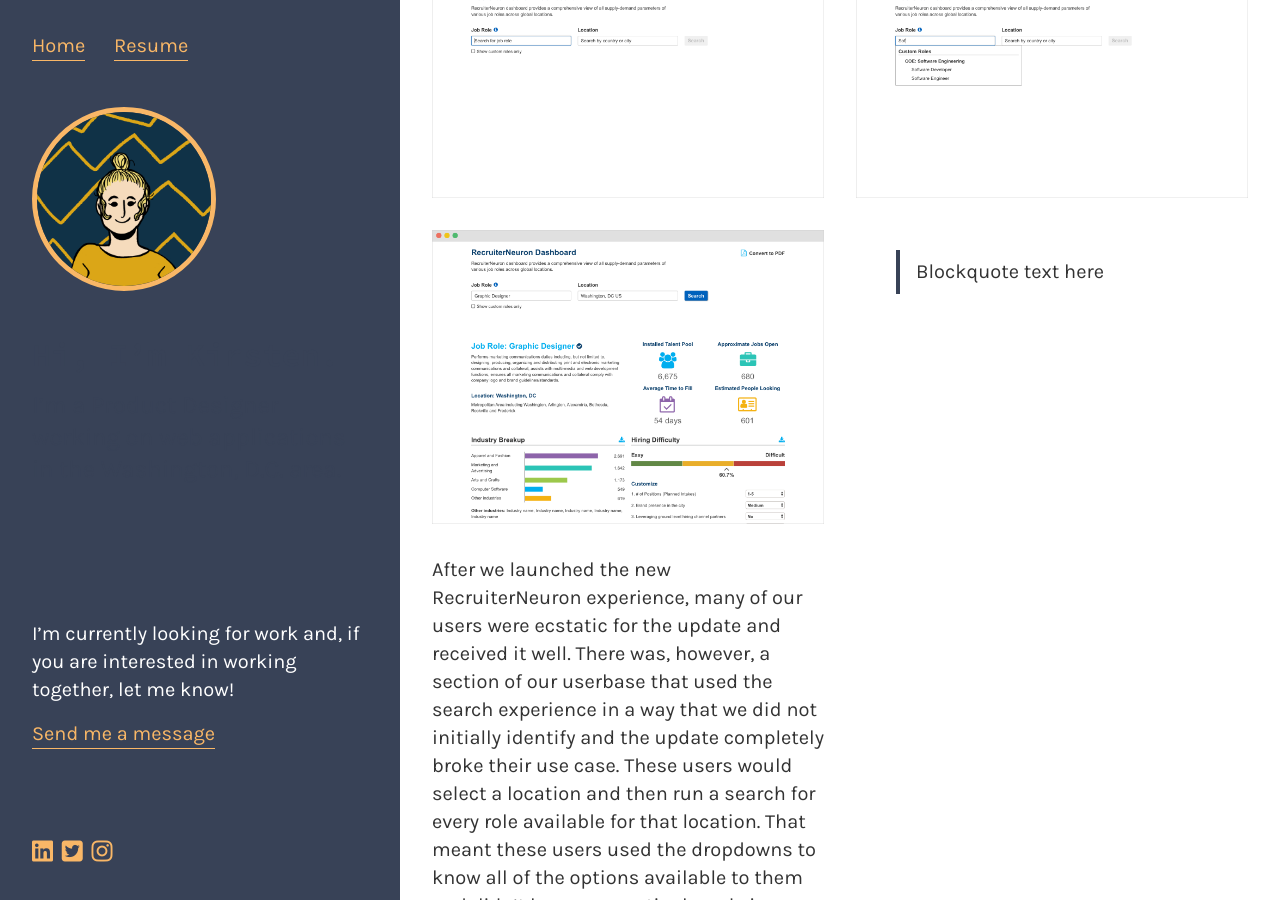
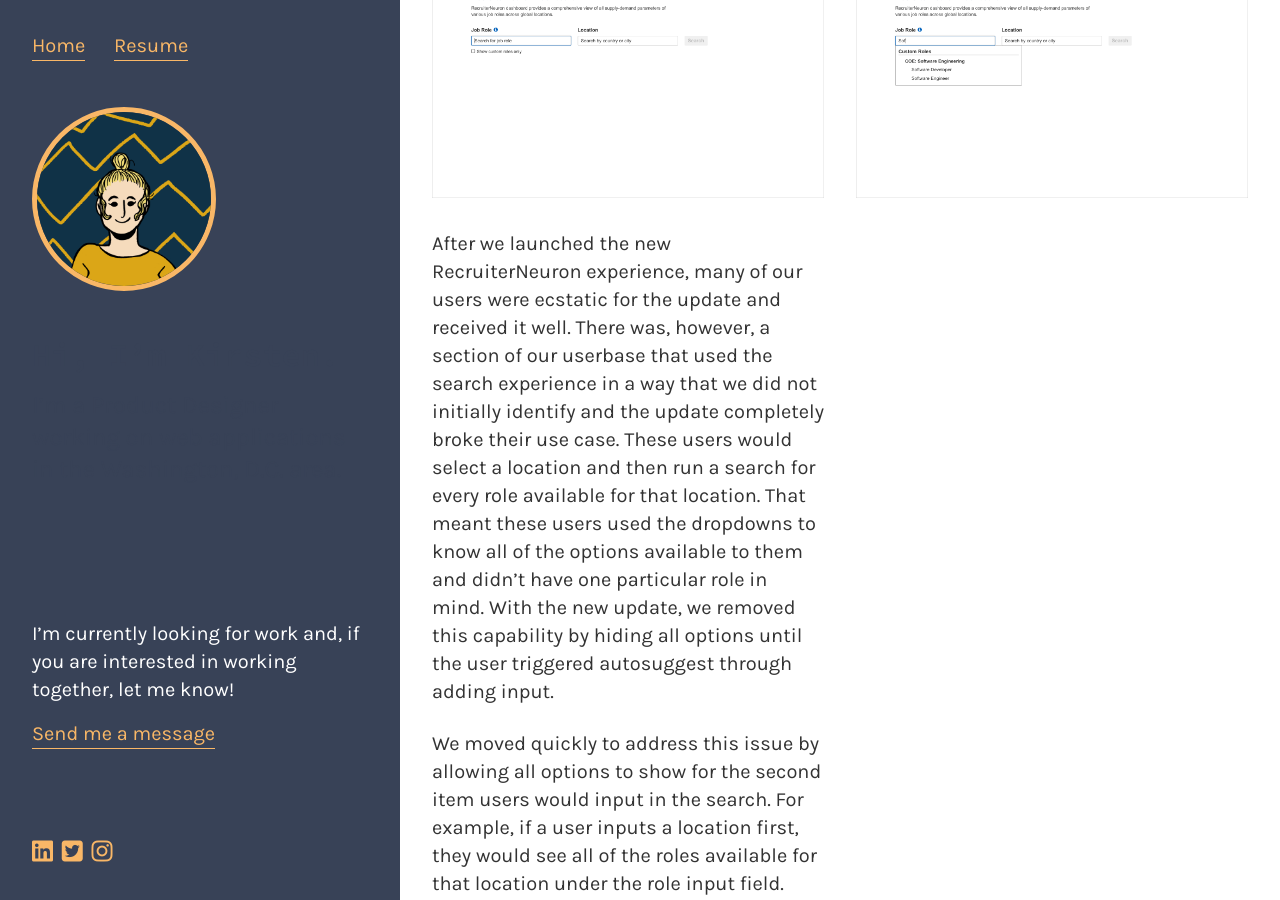
Before and after one commit to marcusrelacion/kirstengreen.com, a Jekyll site: the page built from _projects/recruiterneuron-redesign.markdown, in a window 1280 px wide and 900 px high, scrolled down 4594 px. Built offline with Jekyll 4.4.1, drawn with Linux system fonts in a browser that asks for light colours; nearby versions of some CDN libraries.

Commit message:
Updated Recruiterneuron Redesign

```diff
--- a/_projects/recruiterneuron-redesign.markdown
+++ b/_projects/recruiterneuron-redesign.markdown
@@ -83,10 +83,6 @@
   layout: 50-50
   column-1-body: "![new search design](/uploads/rn_search.png)"
   column-2-body: "![new search example](/uploads/rn_search-example.png)"
-- section:
-  layout: 50-50
-  column-1-body: "![results summary design](/uploads/rn_results-summary.png)"
-  column-2-body: "> Blockquote text here"
 - section: 8
   layout: 50-50
   column-1-body: |-
```
